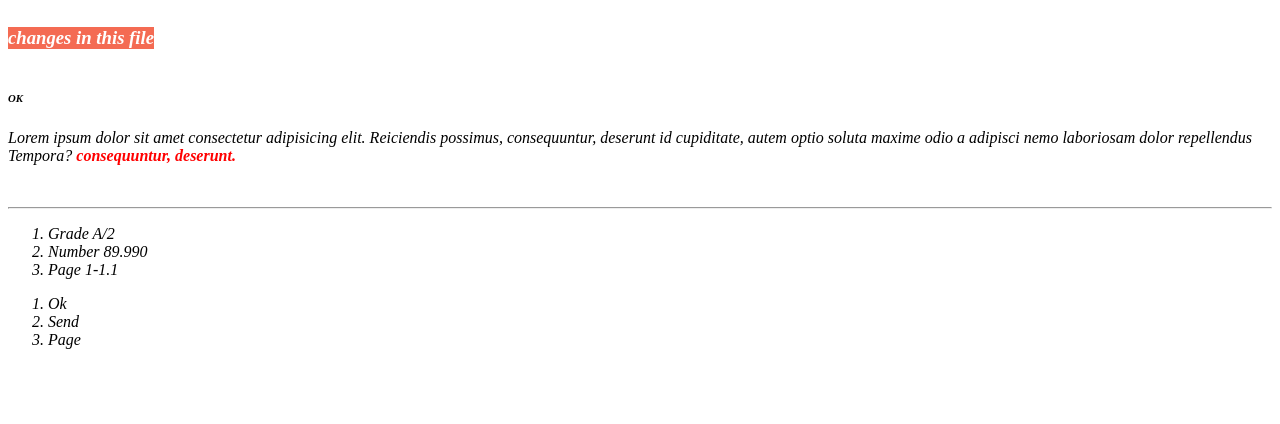
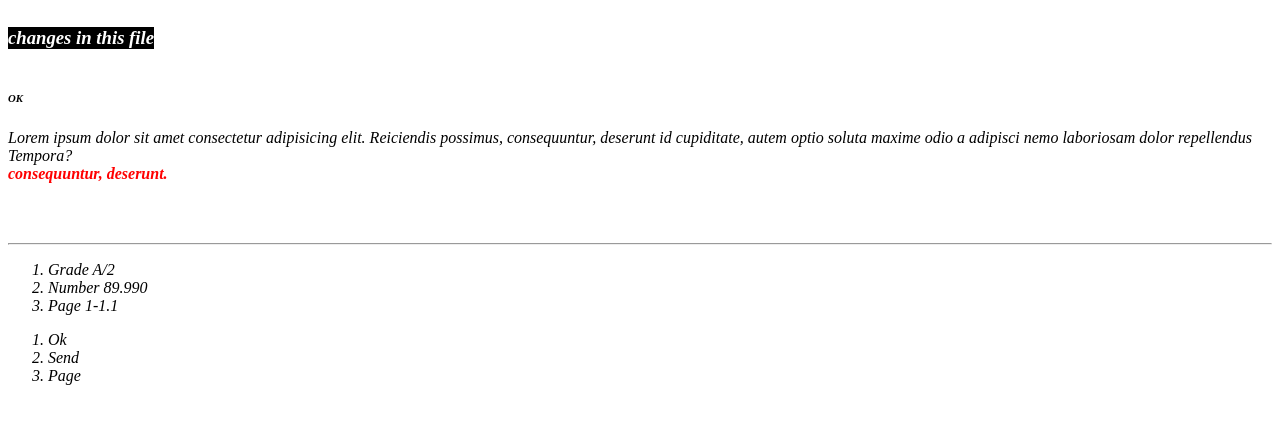
Before and after one commit to Star1One/StarCode, a website: page index.html in a window 1280 px wide. Drawn offline with Linux system fonts and the light colour scheme.

Commit message:
body change

```diff
--- a/index.html
+++ b/index.html
@@ -10,8 +10,8 @@
             font-style: italic;
         }
         h3{
-            color: white;
-            background-color: rgb(244, 107, 83);
+            color: rgb(255, 255, 255);
+            background-color: rgb(0, 0, 0);
             display: inline-block;
         }
 
@@ -26,12 +26,13 @@
     <p> Lorem ipsum dolor sit amet consectetur adipisicing
         elit. Reiciendis possimus, consequuntur, deserunt
         id cupiditate, autem optio soluta maxime odio a
-        adipisci nemo laboriosam dolor repellendus Tempora?
+        adipisci nemo laboriosam dolor repellendus Tempora? &nbsp; <br>
         <span style="color: red; font-weight: bold;">consequuntur, deserunt.</span>
     </p>
 
-    <br>
+    <br><br>
     <hr>
+
 
     <ol>
         <li>Grade A/2</li>
--- a/jsx/db.json
+++ /dev/null
@@ -1 +0,0 @@
-"ignore json **"
```
Also changed, not shown: 1 other file.
